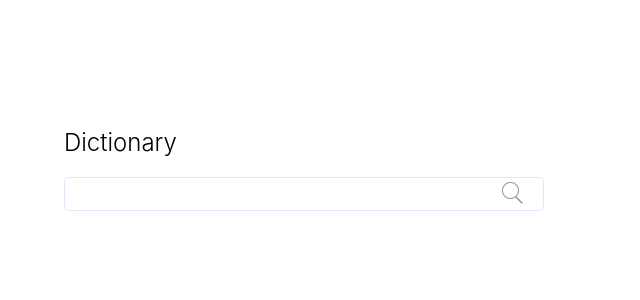
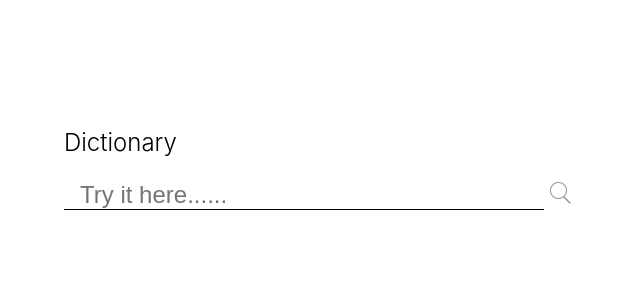
Before and after one commit to Shaikh2743/API_Fetching, a React (Create React App) app: page / in a window 1280 px wide. Shown: the top 300 px of the page, without its empty margins (0-640 px from the left). Built offline with nearby package versions, Linux system fonts and the light colour scheme.

Commit message:
unwanted spaces removed

```diff
--- a/src/App.css
+++ b/src/App.css
@@ -8,7 +8,6 @@ form{
 }
 img {
     height: 2rem;
-    margin-left: -3rem;
 	cursor: pointer;
 }
 button{
@@ -20,22 +19,31 @@ button{
     border: 1px solid;
     border-radius: 100%;
 	margin-bottom: -2rem;
+	margin-left: -3rem;
 
+}
+::placeholder{
+	font-size: 1.5rem;
 }
 
 h1{
-  color: #2730b4;
+  color: black;
 }
 h2 {
   color: black;
   font-weight: 300;
 }
 input {
+	outline: none;
     width: 30rem;
     height: 2rem;
-    border-radius: 5px;
-    border: 1px solid lavender;
-	padding: 1rem;
+	font-size: 2rem;
+	color: #34495e;
+    padding: 1rem;
+    border-bottom: 1px solid black;
+    border-top: none;
+    border-left: none;
+    border-right: none;
 }
 .App-header {
 	background-color: #282c34;
--- a/src/App.js
+++ b/src/App.js
@@ -93,8 +93,8 @@ class App extends React.Component {
 			<div className="App">
 				<h2> Dictionary  </h2>
 				<form onSubmit={this.setData}>
-					<span><input type="search" placehulder="search for word" onChange={this.search}></input></span>
-					<span className="search" onClick={this.setData}><img src={Logo}></img></span>
+					<span><input type="search" placeholder="Try it here......" onChange={this.search}></input></span>
+					<span className="search" onClick={this.setData}><img  src={Logo}></img></span>
 				</form>
 				{
 					items.map((item, i) => (
```
